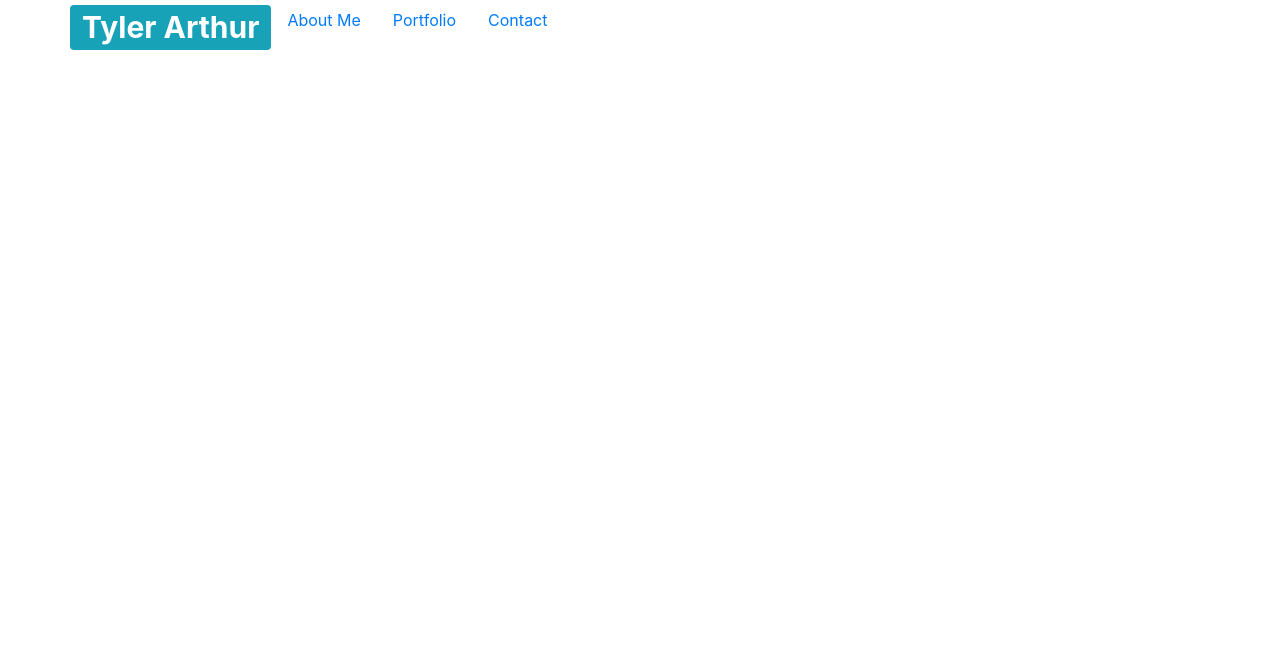
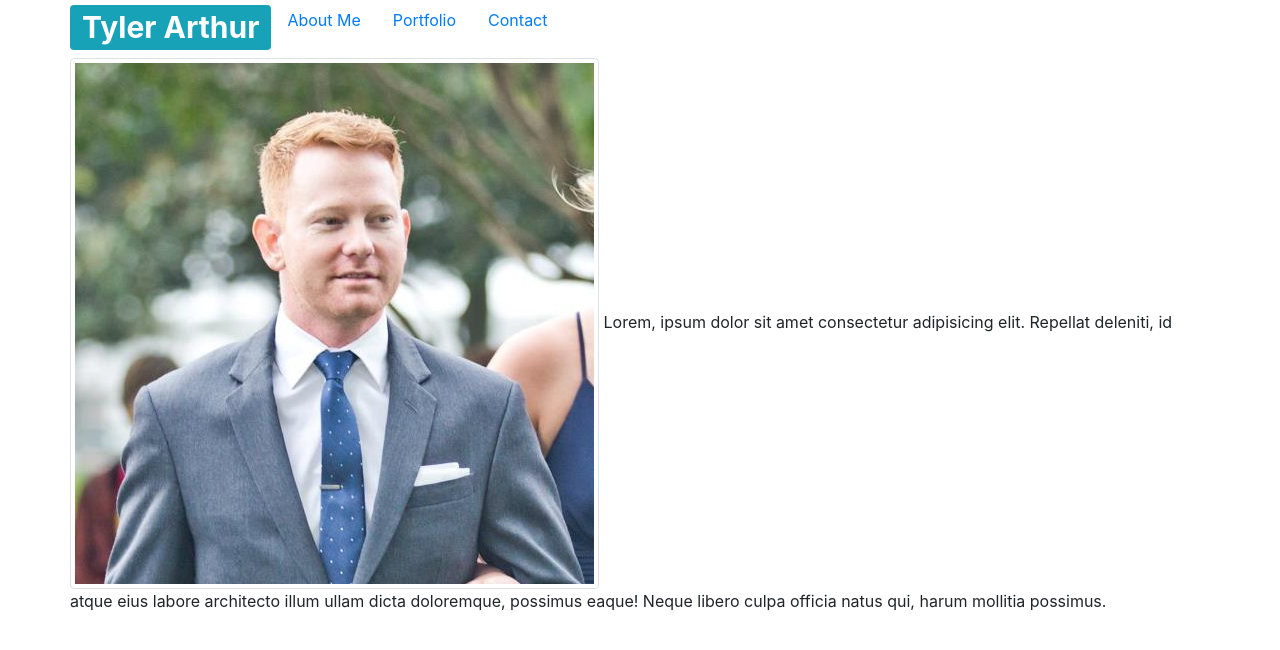
Before and after one commit to tarthurf/Responsive-Portfolio, a plain HTML site: page index.html in a window 1280 px wide. Drawn offline with nearby package versions, Linux system fonts and the light colour scheme.

Commit message:
added image on about me page with some place holder text

```diff
--- a/index.html
+++ b/index.html
@@ -58,7 +58,10 @@
             <div class="row">
 
                 <!-- column for about me content -->
-            <div class="column-md 12"></div>
+                <div class="column-md 12">
+                    <img src="Assets/Pictures/me1.jpg" alt="Tyler Arthur" class="img-thumbnail">
+                    Lorem, ipsum dolor sit amet consectetur adipisicing elit. Repellat deleniti, id atque eius labore architecto illum ullam dicta doloremque, possimus eaque! Neque libero culpa officia natus qui, harum mollitia possimus.
+                </div>
             </div>
         </div>
 
```
Also changed, not shown: contact.html (+19 -11 lines), portfolio.html (+0 -1 lines). Lines whose indentation alone changed are shown as unchanged.
